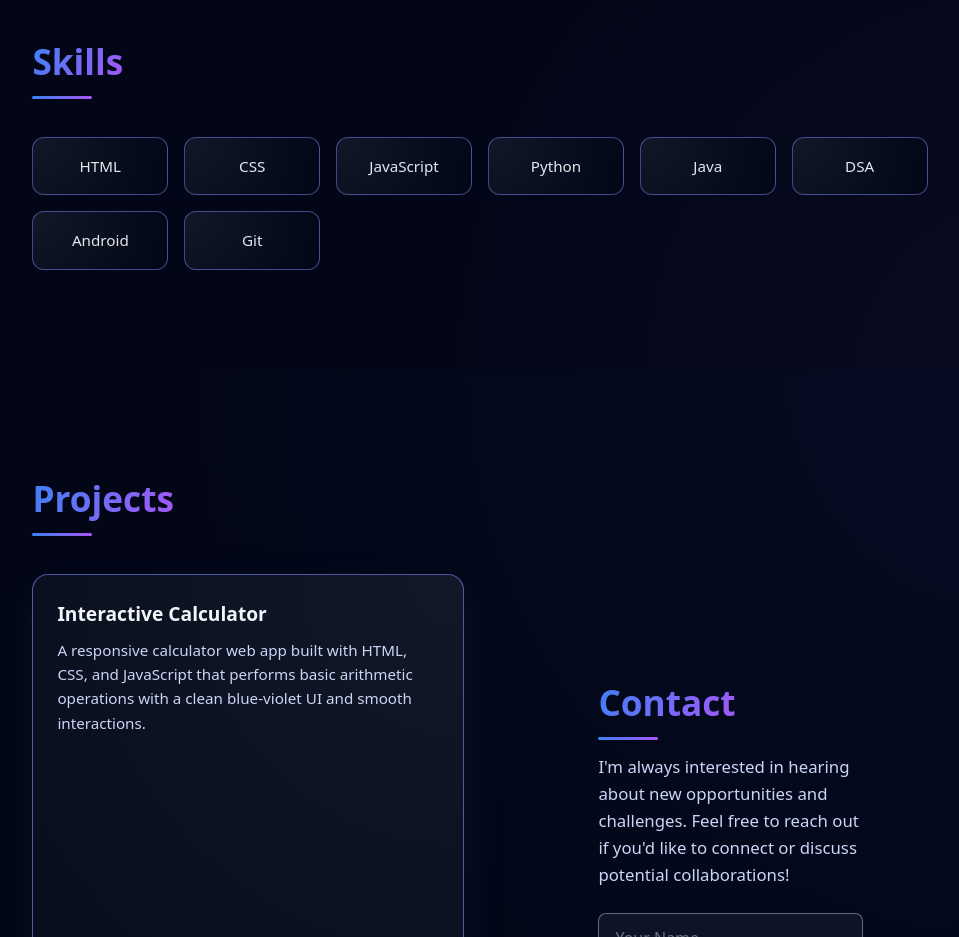
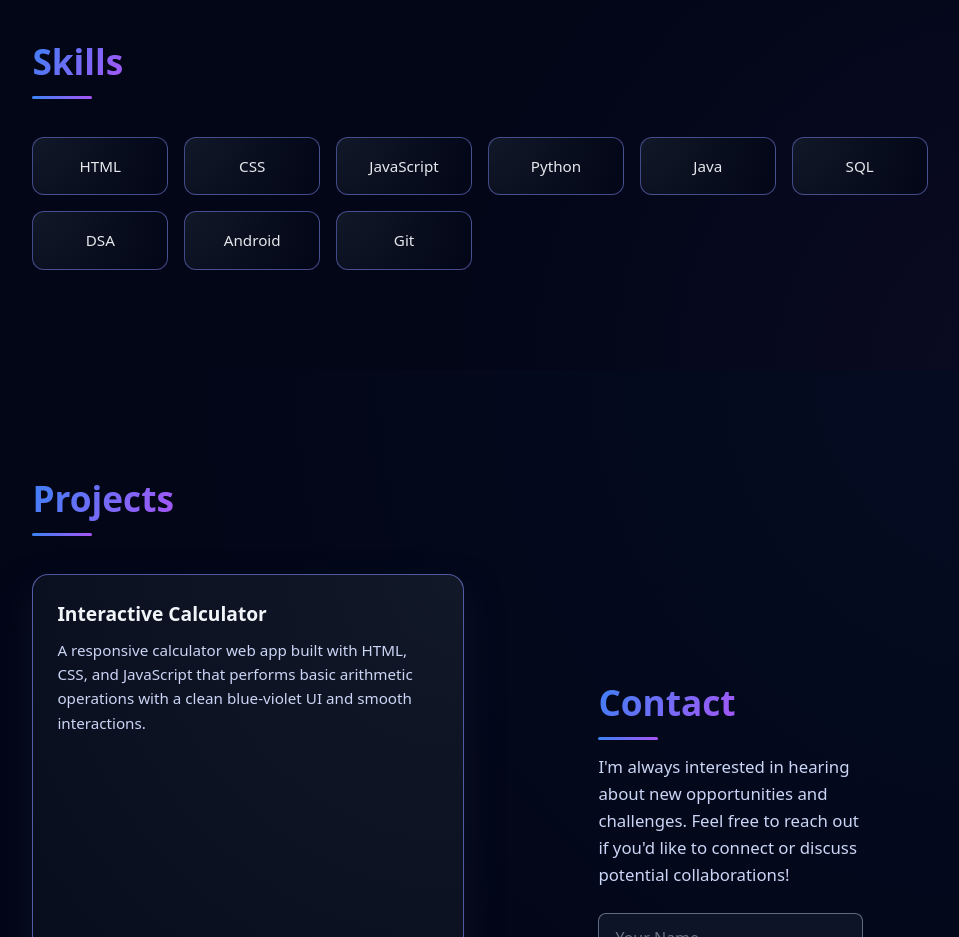
Before and after one commit to nithishtgf/port-folio, a plain HTML site: page index.html in a window 1280 px wide. Shown: the part 1700-2637 px from the top of the page, without its empty margins (160-1119 px from the left). Drawn offline with Linux system fonts and the light colour scheme.

Commit message:
Update index.html

```diff
--- a/index.html
+++ b/index.html
@@ -651,6 +651,7 @@
       <div class="skill-card">JavaScript</div>
       <div class="skill-card">Python</div>
       <div class="skill-card">Java</div>
+      <div class="skill-card">SQL</div>
       <div class="skill-card">DSA</div>
       <div class="skill-card">Android</div>
       <div class="skill-card">Git</div>
```
